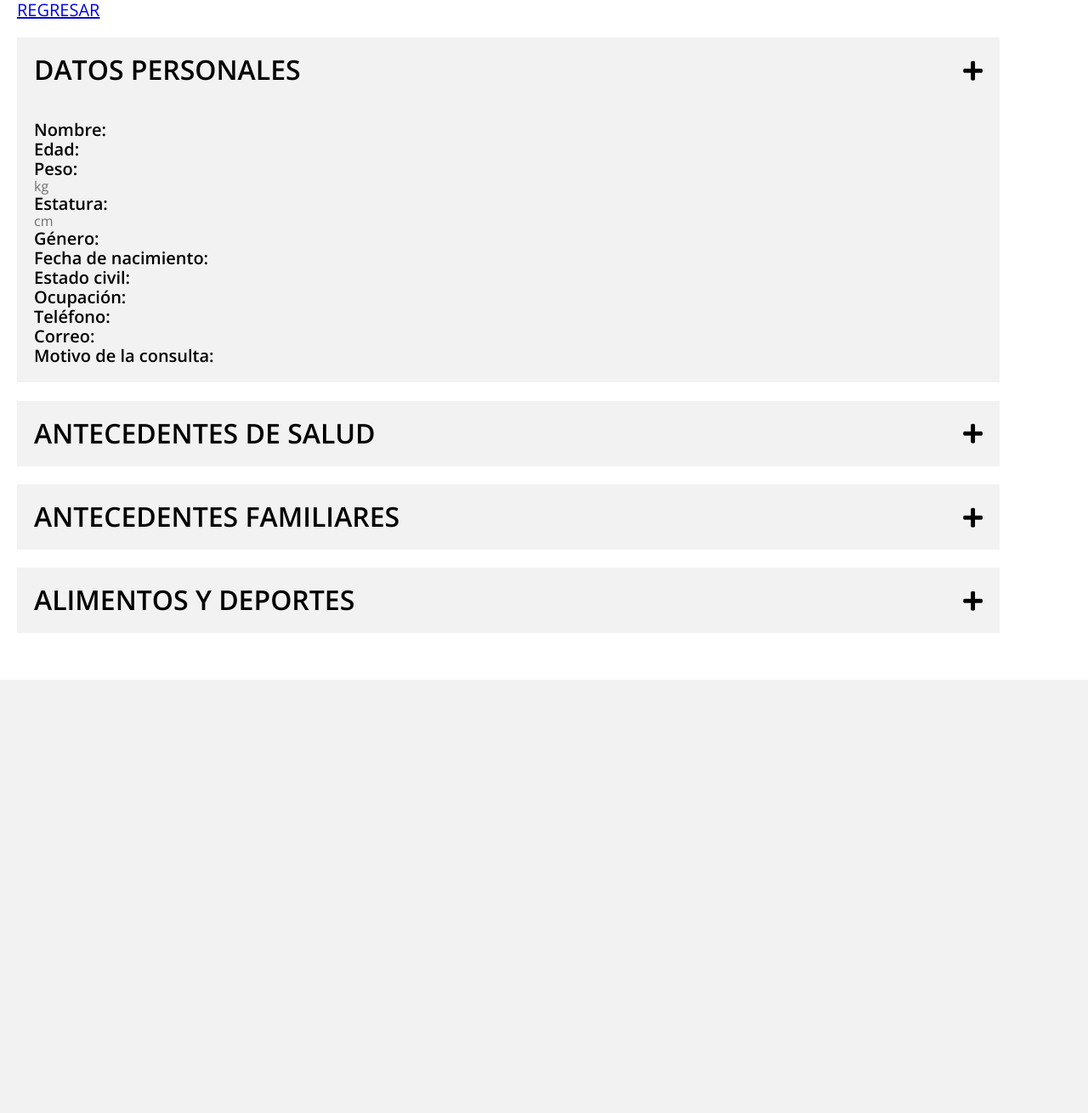
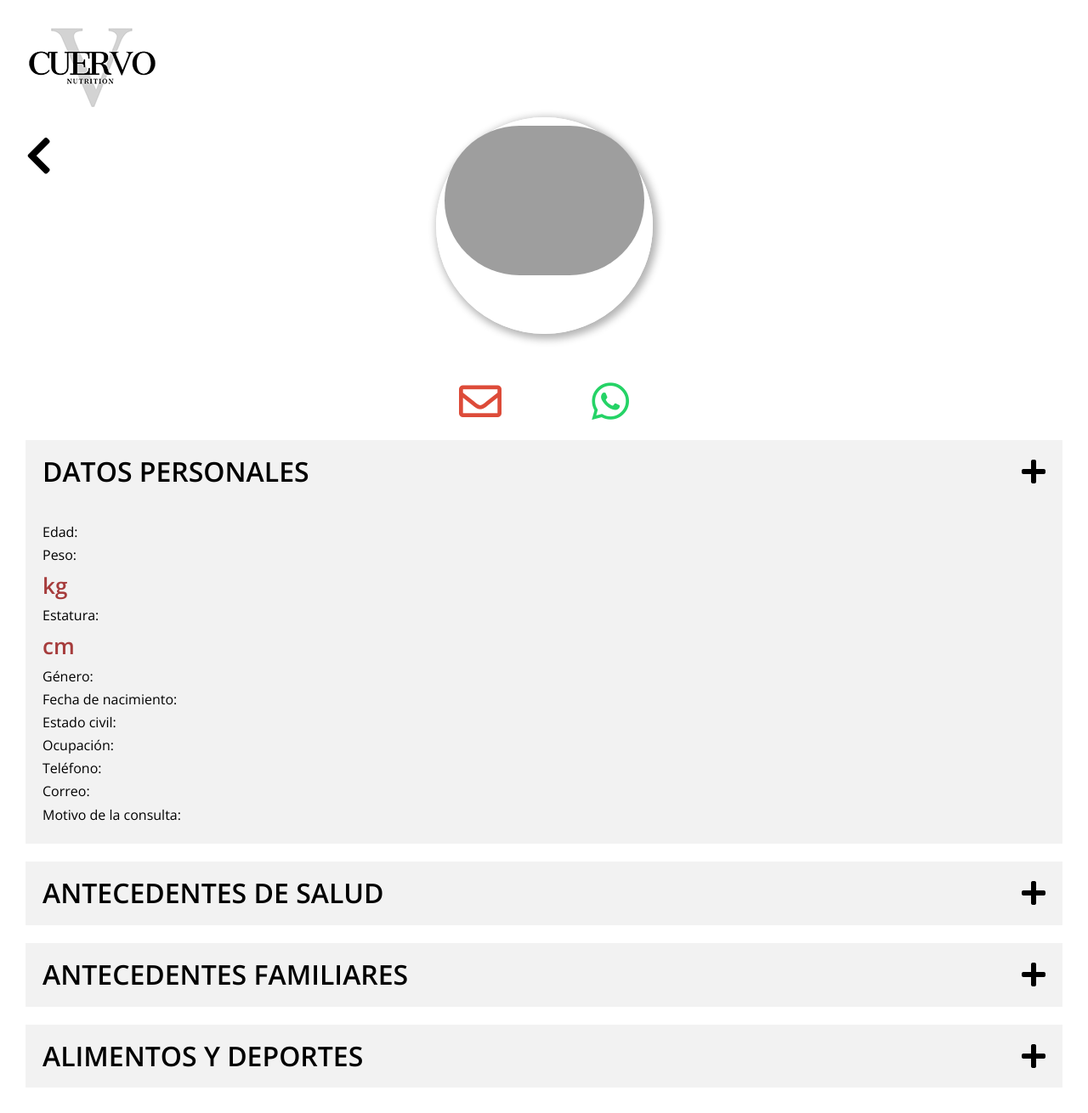
Before and after one commit to juandadev/cuervo.mx, a PHP site: the page made by client.php in a window 1280 px wide. Shown: the whole page at 85% size. Before the commit the page ends 800 px from the top, so only its background shows below. Run offline with PHP 8.4, Linux system fonts and the light colour scheme; a user stored in the database is signed in; data comes from the database, SQL or seed files in the repository; data that the repository does not hold is empty; a stand-in replaces the project's code that opens the database connection; some libraries are stand-ins or nearby versions; grey boxes are pictures that could not be loaded.

Commit message:
New client design

```diff
--- a/client.php
+++ b/client.php
@@ -1,37 +1,68 @@
 <?php
+session_start();
+
+if (isset($_SESSION['admin']) != true) {
+    header('Location: login.php');
+}
+
 require 'private/config.php';
 require 'php/database.php';
 
 $stylesheet = 'client';
+$media = 'media-client';
 
 $con = connection($db_config);
 $id = $_GET['id'];
 
 $data = searchAllData($con, $id);
+$position = strpos($data[0][1], ' ');
+$firstN = substr($data[0][1], 0, $position);
+$secondN = substr($data[0][1], $position + 1, strlen($data[0][1]));
+$secondN = strpos($secondN, ' ');
+$secondN = substr($data[0][1], $position + 1, $secondN);
 
 require 'views/head.view.php';
 ?>
 
 <body>
-    <a href="admin.php" class="back">Regresar</a>
+    <header>
+        <div class="logo">
+            <img src="img/FULL-CUERVO-BLACK-NOBG.png" alt="Cuervo Nutrition" id="logo">
+        </div>
+
+        <i class="fas fa-chevron-left" id="back"></i>
+    </header>
+
+    <main>
+        <div class="profile">
+            <div class="picProfile" id="picProfile">
+                <img src="https://ui-avatars.com/api/?name=<?php echo $firstN . '+' . $secondN; ?>&size=255&background=a1a1a1&color=fff" alt="<?php echo $data[0][1]; ?>">
+            </div>
+
+            <h1><?php echo $data[0][1]; ?></h1>
+
+            <div class="contactClient">
+                <i class="far fa-envelope" id="mail"></i>
+
+                <i class="fab fa-whatsapp" id="wp"></i>
+            </div>
+        </div>
 
         <h1 id="h01">DATOS PERSONALES <i class="fas fa-plus"></i></h1>
 
         <div id="form01" class="container">
-        <p class="question">Nombre:</p>
-        <p class="name"><?php echo $data[0][1] ?></p>
             <p class="question">Edad:</p>
             <p><?php echo $data[0][2] ?></p>
             <p class="question">Peso:</p>
-        <p><?php echo $data[0][3] ?>kg</p>
+            <p><?php echo $data[0][3] . ' ' ?>kg</p>
             <p class="question">Estatura:</p>
-        <p><?php echo $data[0][4] ?>cm</p>
+            <p><?php echo $data[0][4] . ' ' ?>cm</p>
             <p class="question">Género:</p>
-        <p><?php echo $data[0][5] ?></p>
+            <p><?php echo ucfirst($data[0][5]) ?></p>
             <p class="question">Fecha de nacimiento:</p>
             <p><?php echo $data[0][6] ?></p>
             <p class="question">Estado civil:</p>
-        <p><?php echo $data[0][7] ?></p>
+            <p><?php echo ucfirst($data[0][7]) ?></p>
             <p class="question">Ocupación:</p>
             <p><?php echo $data[0][8] ?></p>
             <p class="question">Teléfono:</p>
@@ -48,30 +79,30 @@ require 'views/head.view.php';
             <p class="question">Padece alguna enfermedad diagnosticada?:</p>
             <p><?php echo $data[0][15] == 0 ? 'No' : 'Sí'; ?></p>
             <p class="question">Cuál?:</p>
-        <p><?php echo $data[0][16] ?></p>
+            <p><?php echo $data[0][16] == '' ? '-' : $data[0][16] ?></p>
             <p class="question">Ha padecido alguna enfermedad importante?:</p>
             <p><?php echo $data[0][17] == 0 ? 'No' : 'Sí'; ?></p>
             <p class="question">Cuál?:</p>
-        <p><?php echo $data[0][18] ?></p>
+            <p><?php echo $data[0][18]  == '' ? '-' : $data[0][18] ?></p>
             <p class="question">Toma algún medicamento?:</p>
             <p><?php echo $data[0][19] == 0 ? 'No' : 'Sí'; ?></p>
             <p class="question">Cuál?:</p>
-        <p><?php echo $data[0][20] ?></p>
+            <p><?php echo $data[0][20]  == '' ? '-' : $data[0][20] ?></p>
             <p class="question">Dosis:</p>
-        <p><?php echo $data[0][21] ?></p>
+            <p><?php echo $data[0][21]  == '' ? '-' : $data[0][21] ?></p>
             <p class="question">Le han practicado alguna cirugía?:</p>
             <p><?php echo $data[0][22] == 0 ? 'No' : 'Sí'; ?></p>
             <p class="question">De qué?:</p>
-        <p><?php echo $data[0][23] ?></p>
+            <p><?php echo $data[0][23]  == '' ? '-' : $data[0][23] ?></p>
         </div>
 
         <h1 id="h03">ANTECEDENTES FAMILIARES <i class="fas fa-plus"></i></h1>
 
         <div id="form03" class="container hidden">
             <p class="question">Enfermedades de antecedentes familiares:</p>
-        <p><?php echo $data[0][24] ?></p>
+            <p><?php echo ucfirst($data[0][24])  == '' ? '-' : ucfirst($data[0][24]) ?></p>
             <p class="question">Otra enfermedad no enlistada:</p>
-        <p><?php echo $data[0][25] ?></p>
+            <p><?php echo $data[0][25]  == '' ? '-' : $data[0][25] ?></p>
         </div>
 
         <h1 id="h04">ALIMENTOS Y DEPORTES <i class="fas fa-plus"></i></h1>
@@ -88,27 +119,33 @@ require 'views/head.view.php';
             <p class="question">Es alérgico o intolerante a algún alimento:</p>
             <p><?php echo $data[0][30] == 0 ? 'No' : 'Sí'; ?></p>
             <p class="question">A cuál?:</p>
-        <p><?php echo $data[0][31] ?></p>
+            <p><?php echo $data[0][31]  == '' ? '-' : $data[0][31] ?></p>
             <p class="question">Toma algún suplemento / medicamento?:</p>
             <p><?php echo $data[0][32] == 0 ? 'No' : 'Sí'; ?></p>
             <p class="question">Cuál?:</p>
-        <p><?php echo $data[0][33] ?></p>
+            <p><?php echo $data[0][33]  == '' ? '-' : $data[0][33] ?></p>
             <p class="question">Dosis:</p>
-        <p><?php echo $data[0][34] ?></p>
+            <p><?php echo $data[0][34]  == '' ? '-' : $data[0][34] ?></p>
             <p class="question">Por qué?:</p>
-        <p><?php echo $data[0][35] ?></p>
+            <p><?php echo $data[0][35]  == '' ? '-' : $data[0][35] ?></p>
             <p class="question">Practica algún tipo de deporte?:</p>
             <p><?php echo $data[0][36] == 0 ? 'No' : 'Sí'; ?></p>
             <p class="question">Cuáles?:</p>
-        <p><?php echo $data[0][37] ?></p>
+            <p><?php echo $data[0][37]  == '' ? '-' : $data[0][37] ?></p>
             <p class="question">Desde cuándo?:</p>
-        <p><?php echo $data[0][38] ?></p>
+            <p><?php echo $data[0][38]  == '' ? '-' : $data[0][38] ?></p>
             <p class="question">Tiene alguna lesión?:</p>
             <p><?php echo $data[0][39] == 0 ? 'No' : 'Sí'; ?></p>
             <p class="question">Cuál?:</p>
-        <p><?php echo $data[0][40] ?></p>
+            <p><?php echo $data[0][40]  == '' ? '-' : $data[0][40] ?></p>
         </div>
+    </main>
 
+    <script>
+        var clientPhone = '<?php echo $data[0][9]; ?>';
+        var clientMail = '<?php echo $data[0][10]; ?>';
+    </script>
+    <script src="private/config.js"></script>
     <script src="js/client.js"></script>
 </body>
 
--- a/css/client.css
+++ b/css/client.css
@@ -1,75 +1,131 @@
 * {
-    font-family: 'Open Sans';
-    margin: 0;
-    padding: 0;
+  margin: 0;
+  padding: 0;
+  box-sizing: border-box;
+}
+
+body {
+  font-family: "Open Sans", sans-serif;
+  font-weight: 400;
+  font-size: 16px;
+  line-height: 1.7;
+  padding: 30px;
+}
+
+#logo {
+  cursor: pointer;
+}
+
+.profile {
+  display: flex;
+  flex-direction: column;
+  align-items: center;
+}
+
+#back {
+  font-size: 50px;
+  position: absolute;
+  transform: translateY(20px);
+  -webkit-transform: translateY(20px);
+  -moz-transform: translateY(20px);
+  -ms-transform: translateY(20px);
+  -o-transform: translateY(20px);
+  cursor: pointer;
+}
+
+.picProfile {
+  width: 255px;
+  height: 255px;
+  border: 10px solid #fff;
+  border-radius: 500px;
+  -webkit-border-radius: 500px;
+  -moz-border-radius: 500px;
+  -ms-border-radius: 500px;
+  -o-border-radius: 500px;
+  box-shadow: 3px 3px 10px 3px rgba(0, 0, 0, 0.3);
+}
+
+.picProfile img {
+  width: 100%;
+  border-radius: 500px;
+  -webkit-border-radius: 500px;
+  -moz-border-radius: 500px;
+  -ms-border-radius: 500px;
+  -o-border-radius: 500px;
+}
+
+.profile h1 {
+  font-size: 40px;
+  font-weight: 700;
+  background-color: #fff;
+  padding: 0;
+  margin-top: 50;
+  cursor: default;
+}
+
+#h01,
+#h02,
+#h03,
+#h04 {
+  margin-bottom: 0px;
+}
+
+.contactClient {
+  display: flex;
+  width: 200px;
+  font-size: 50px;
+  justify-content: space-between;
+}
+
+.contactClient i {
+  cursor: pointer;
+  transition: all 0.5s ease;
+  -webkit-transition: all 0.5s ease;
+  -moz-transition: all 0.5s ease;
+  -ms-transition: all 0.5s ease;
+  -o-transition: all 0.5s ease;
+}
+
+.contactClient i:hover {
+  opacity: 0.5;
+}
+
+#mail {
+  color: #dd4b39;
+}
+
+#wp {
+  color: #25d366;
+}
+
+h1 {
+  display: flex;
+  justify-content: space-between;
+  align-items: baseline;
+  background-color: #f2f2f2;
+  padding: 10px 20px;
+  cursor: pointer;
+  user-select: none;
+}
+
+.container {
+  background-color: #f2f2f2;
+  margin-top: 0px;
+  padding: 20px;
 }
 
 .hidden {
-    display: none;
+  display: none;
 }
 
-body {
-    padding: 0px 20px;
+.question {
+  font-size: 16px;
+  font-weight: 400;
+  color: #000;
 }
 
 p {
-    font-weight: 200;
-    font-size: 16px;
-    color: #707070;
+  font-size: 26px;
+  font-weight: 700;
+  color: #a63c3c;
 }
-
-.question {
-    font-weight: 700;
-    font-size: 20px;
-    color: #000000;
-}
-
-h1 {
-    display: -webkit-box;
-    display: -ms-flexbox;
-    display: flex;
-    -webkit-box-pack: justify;
-    -ms-flex-pack: justify;
-    justify-content: space-between;
-    -webkit-box-align: center;
-    -ms-flex-align: center;
-    align-items: center;
-    width: 90%;
-    padding: 20px;
-    font-weight: 700;
-    background-color: #F2F2F2;
-    cursor: pointer;
-}
-
-.fas {
-    font-size: 26px;
-}
-
-.container {
-    width: 90%;
-    background-color: #F2F2F2;
-    margin-top: -22px;
-    padding: 20px;
-}
-
-.name {
-    text-transform: capitalize;
-}
-
-.back {
-    font-size: 20px;
-    text-transform: uppercase;
-}
-
-@media screen and (max-width: 425px) {
-    #h01,
-    #h02,
-    #h03,
-    #h04 {
-        font-size: 18px;
-    }
-
-    .question {
-        font-size: 16px;
-    }
-}
--- a/js/client.js
+++ b/js/client.js
@@ -7,6 +7,28 @@ var container = [document.getElementById('form01'),
 document.getElementById('form02'),
 document.getElementById('form03'),
 document.getElementById('form04')];
+
+var logo = document.getElementById('logo'),
+    mail = document.getElementById('mail'),
+    wp = document.getElementById('wp'),
+    back = document.getElementById('back');
+
+back.addEventListener('click', function () {
+    window.location = 'admin.php';
+});
+
+logo.addEventListener('click', function () {
+    window.location = 'index.php';
+});
+
+mail.addEventListener('click', function () {
+    //mailto:elcorreoquequieres@correo.com
+    window.open('mailto:' + clientMail, '_blank');
+});
+
+wp.addEventListener('click', function () {
+    window.open('https://wa.me/521' + clientPhone, '_blank');
+});
 
 h[0].addEventListener('click', function () {
     container[0].classList.toggle('hidden');
```
Also changed, not shown: css/media-queries/media-client.css (added, +45 -0 lines), views/editClient.view.php (added, +14 -0 lines). Lines whose indentation alone changed are shown as unchanged.
